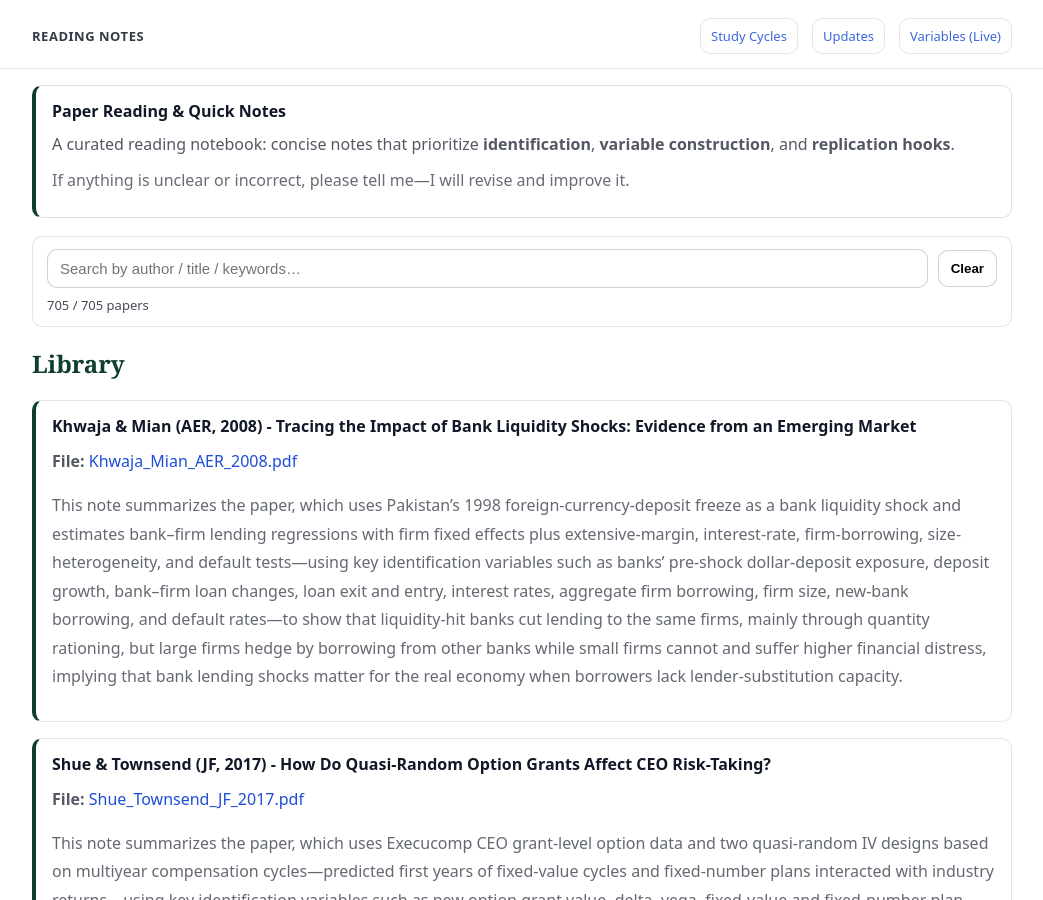
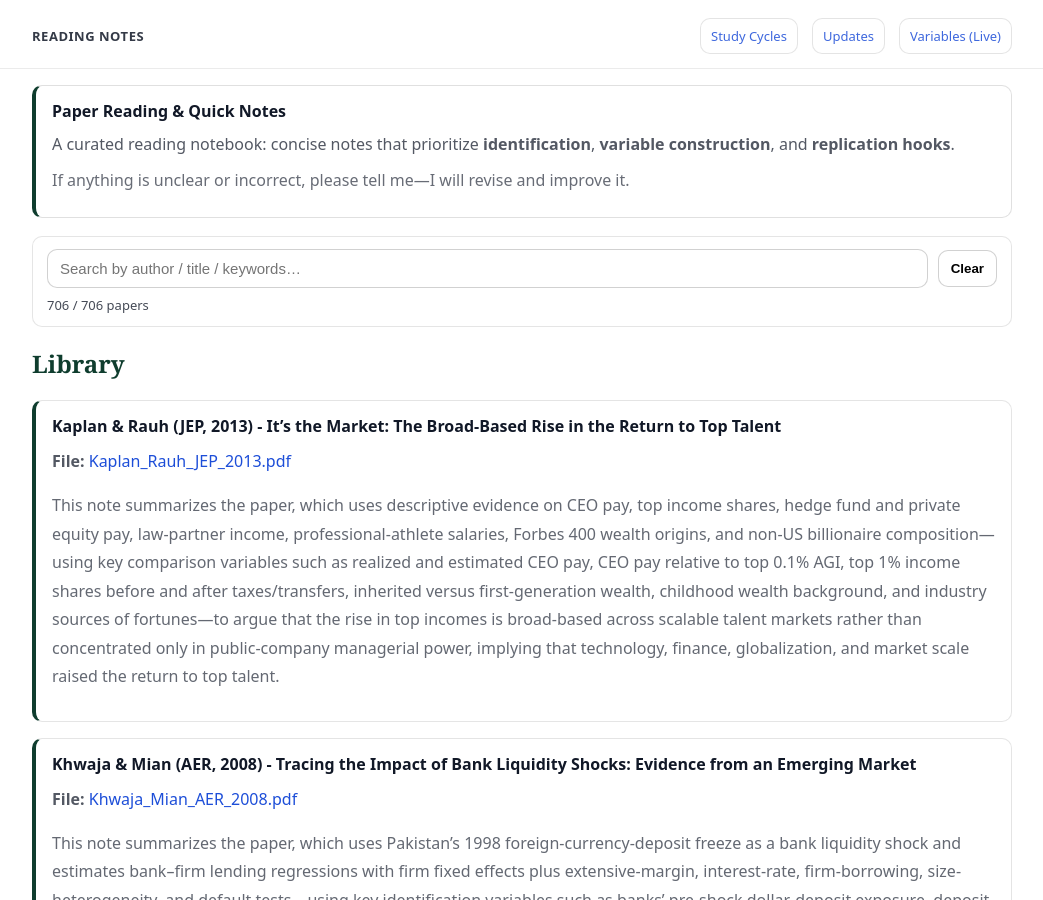
Before and after one commit to yaxinzn/study-archive, a Jekyll site: the page built from reading/index.md, in a window 1280 px wide and 900 px high. Shown: the whole window, without its empty margins (118-1161 px from the left). Built offline with Jekyll 4.4.1, drawn with Linux system fonts in a browser that asks for light colours.

Commit message:
Reading: add/update Kaplan_Rauh_JEP_2013.pdf

```diff
--- a/_data/reading.yml
+++ b/_data/reading.yml
@@ -1,3 +1,7 @@
+- title: "Kaplan & Rauh (JEP, 2013) - It’s the Market: The Broad-Based Rise in the Return to Top Talent"
+  file: "Kaplan_Rauh_JEP_2013.pdf"
+  desc: "This note summarizes the paper, which uses descriptive evidence on CEO pay, top income shares, hedge fund and private equity pay, law-partner income, professional-athlete salaries, Forbes 400 wealth origins, and non-US billionaire composition—using key comparison variables such as realized and estimated CEO pay, CEO pay relative to top 0.1% AGI, top 1% income shares before and after taxes/transfers, inherited versus first-generation wealth, childhood wealth background, and industry sources of fortunes—to argue that the rise in top incomes is broad-based across scalable talent markets rather than concentrated only in public-company managerial power, implying that technology, finance, globalization, and market scale raised the return to top talent."
+
 - title: "Khwaja & Mian (AER, 2008) - Tracing the Impact of Bank Liquidity Shocks: Evidence from an Emerging Market"
   file: "Khwaja_Mian_AER_2008.pdf"
   desc: "This note summarizes the paper, which uses Pakistan’s 1998 foreign-currency-deposit freeze as a bank liquidity shock and estimates bank–firm lending regressions with firm fixed effects plus extensive-margin, interest-rate, firm-borrowing, size-heterogeneity, and default tests—using key identification variables such as banks’ pre-shock dollar-deposit exposure, deposit growth, bank–firm loan changes, loan exit and entry, interest rates, aggregate firm borrowing, firm size, new-bank borrowing, and default rates—to show that liquidity-hit banks cut lending to the same firms, mainly through quantity rationing, but large firms hedge by borrowing from other banks while small firms cannot and suffer higher financial distress, implying that bank lending shocks matter for the real economy when borrowers lack lender-substitution capacity."
```
Also changed, not shown: 1 other file.
